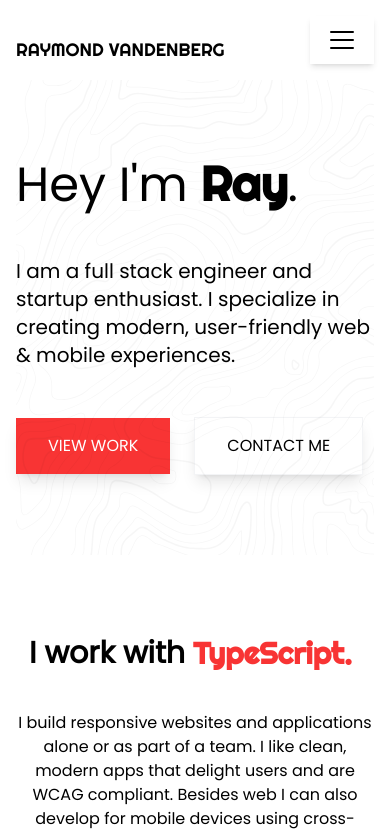
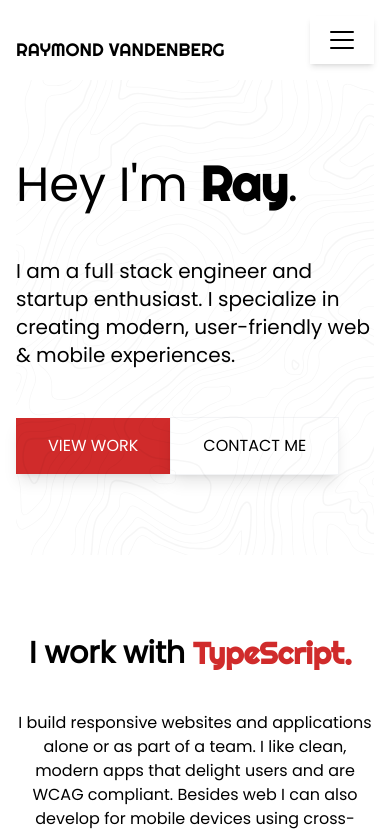
Before and after one commit to rayventerprise/react-nextjs-venterprise, a Next.js app: page / in a window 390 px wide. Shown: the top 833 px of the page. Built offline with nearby package versions, Linux system fonts and the light colour scheme.

Commit message:
improve text contrast, fix mobile homepage spacing

```diff
--- a/app/home-page/WhoPanel.tsx
+++ b/app/home-page/WhoPanel.tsx
@@ -13,7 +13,7 @@ export const WhoPanel = () =>
         I specialize in creating modern, user-friendly
         web & mobile experiences.
       </div>
-      <div className="space-x-6">
+      <div className="md:space-x-6">
         <Link href="/#projects">
           <button className="btn px-8 py-4 bg-primary text-white uppercase shadow-lg">
             View Work
--- a/tailwind.config.ts
+++ b/tailwind.config.ts
@@ -14,7 +14,7 @@ const config: Config = {
           'conic-gradient(from 180deg at 50% 50%, var(--tw-gradient-stops))',
       },
       colors: {
-        primary: '#f83434',
+        primary: '#d02b2b',
         secondary: '#a21e1e'
       },
     },
```
